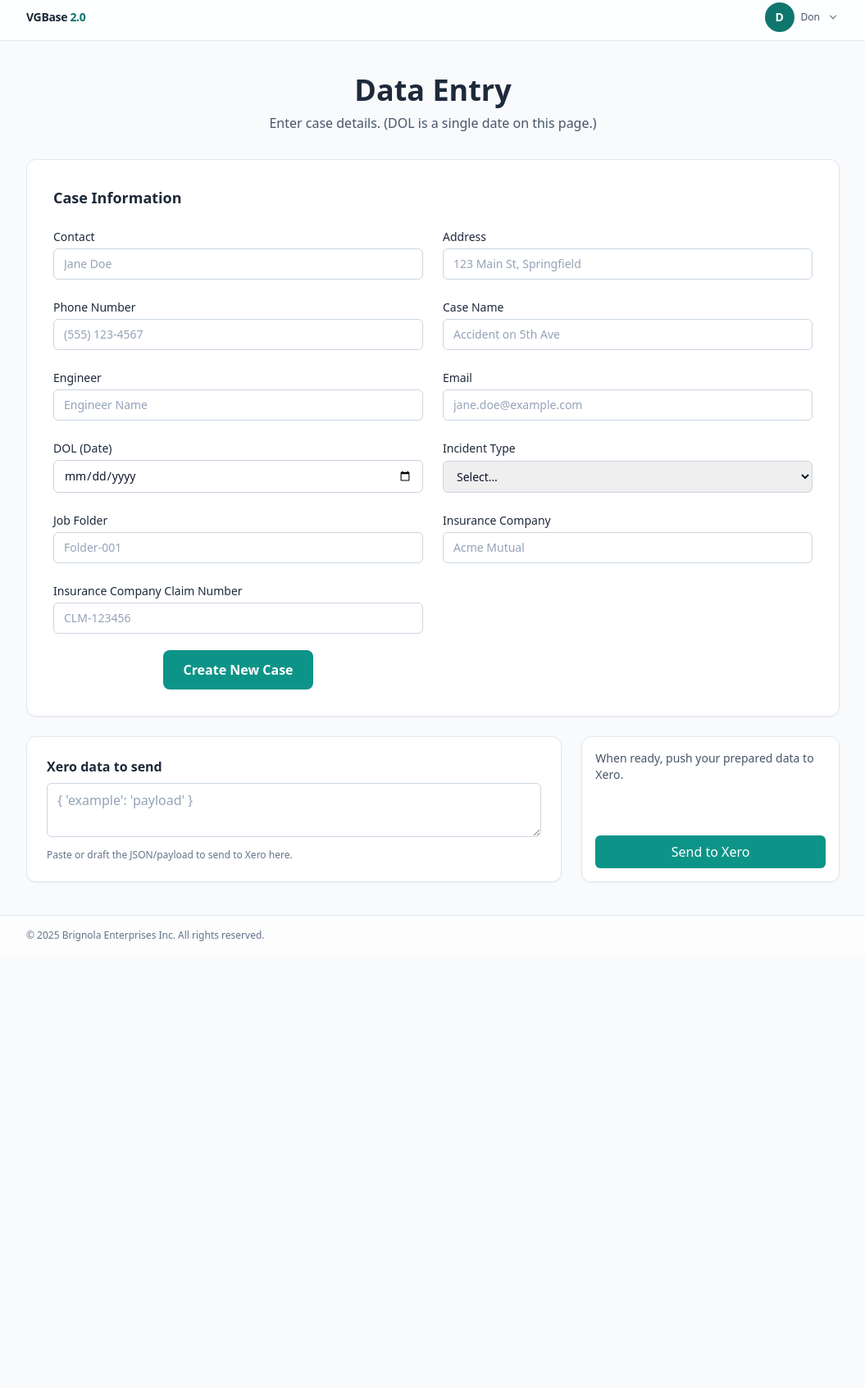
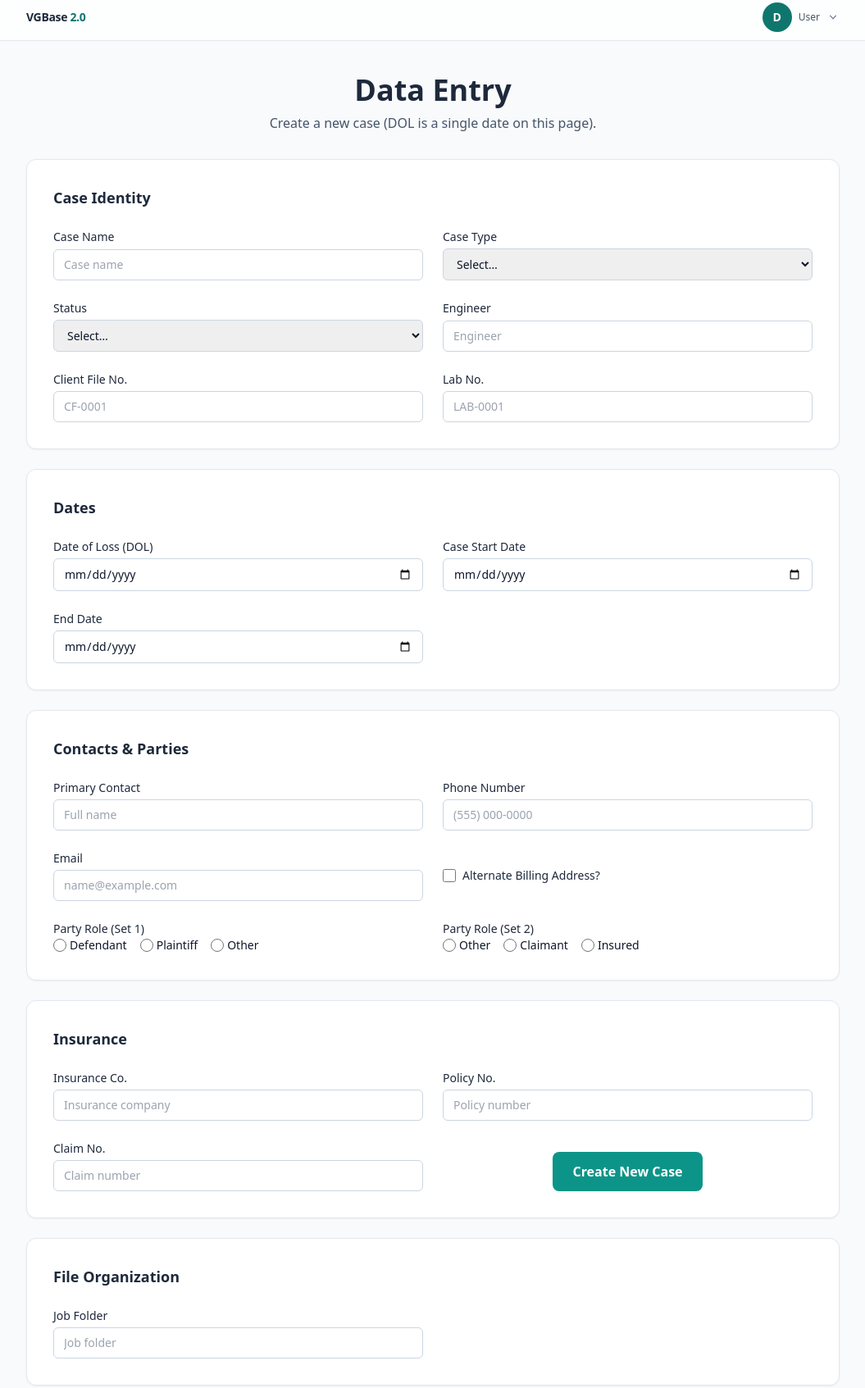
Before and after one commit to miles2912/vgbase_1, a plain HTML site: page entry.html in a window 1280 px wide. Shown: the part 7-1700 px from the top of the page at 82% size, without its empty margins (112-1167 px from the left). Before the commit the page ends 1172 px from the top, so only its background shows below. Drawn offline with nearby package versions, Linux system fonts and the light colour scheme.

Commit message:
Update entry.html

```diff
--- a/entry.html
+++ b/entry.html
@@ -7,36 +7,27 @@
     <script src="https://cdn.tailwindcss.com"></script>
   </head>
   <body class="bg-slate-50 text-slate-900 antialiased min-h-screen flex flex-col">
-    <!-- Top bar -->
+    <!-- Header with avatar and dropdown -->
     <header class="border-b border-slate-200 bg-white/70 backdrop-blur">
       <div class="mx-auto max-w-5xl px-4 h-14 flex items-center justify-between">
         <div class="text-sm font-semibold tracking-tight text-slate-800">
           VGBase <span class="text-teal-700">2.0</span>
         </div>
-
-        <!-- Profile / actions -->
         <div class="relative text-sm text-slate-700">
           <button id="profileBtn" class="flex items-center gap-2 cursor-pointer select-none" aria-haspopup="menu" aria-expanded="false">
             <div class="w-9 h-9 rounded-full bg-teal-700 text-white flex items-center justify-center font-bold">D</div>
-            <span class="hidden sm:inline text-xs text-slate-600">Don</span>
+            <span class="hidden sm:inline text-xs text-slate-600">User</span>
             <svg xmlns="http://www.w3.org/2000/svg" class="w-4 h-4 text-slate-500" viewBox="0 0 20 20" fill="currentColor" aria-hidden="true">
               <path fill-rule="evenodd" d="M5.23 7.21a.75.75 0 011.06.02L10 11.172l3.71-3.94a.75.75 0 011.08 1.04l-4.24 4.5a.75.75 0 01-1.08 0l-4.24-4.5a.75.75 0 01.02-1.06z" clip-rule="evenodd" />
             </svg>
           </button>
-
-          <!-- Dropdown menu -->
           <div id="profileMenu" class="absolute right-0 mt-2 w-56 bg-white border border-slate-200 rounded-md shadow-lg p-2 hidden" role="menu" aria-labelledby="profileBtn">
-            <div class="flex items-center justify-between px-2 py-1.5">
-              <span class="text-xs font-medium text-slate-600">Signed in as</span>
-              <span class="inline-flex items-center gap-1 rounded-full bg-teal-50 text-teal-700 border border-teal-200 px-2 py-0.5 text-xs">
-                <span class="w-1.5 h-1.5 rounded-full bg-teal-500"></span> Entry
-              </span>
-            </div>
+            <a href="/user.html" role="menuitem" class="block px-2 py-2 rounded-md hover:bg-slate-50">Go to Lookup (User)</a>
+            <a href="/admin.html" role="menuitem" class="block px-2 py-2 rounded-md hover:bg-slate-50">Go to Admin</a>
+            <a href="/entry.html" role="menuitem" class="block px-2 py-2 rounded-md hover:bg-slate-50">Go to Data Entry</a>
+            <a href="/reports.html" role="menuitem" class="block px-2 py-2 rounded-md hover:bg-slate-50">Go to Reports</a>
             <div class="my-2 h-px bg-slate-100"></div>
-            <a href="/user.html" role="menuitem" class="flex items-center gap-2 px-2 py-2 rounded-md hover:bg-slate-50">Go to Lookup (User)</a>
-            <a href="/admin.html" role="menuitem" class="flex items-center gap-2 px-2 py-2 rounded-md hover:bg-slate-50">Go to Admin</a>
-            <div class="my-2 h-px bg-slate-100"></div>
-            <a href="/index.html" role="menuitem" class="flex items-center gap-2 px-2 py-2 rounded-md hover:bg-slate-50 text-red-600 hover:text-red-700">Sign out to Login</a>
+            <a href="/index.html" role="menuitem" class="block px-2 py-2 rounded-md hover:bg-slate-50 text-red-600 hover:text-red-700">Sign out to Login</a>
           </div>
         </div>
       </div>
@@ -45,88 +36,173 @@
     <main class="w-full max-w-5xl mx-auto px-4 py-10 flex-1">
       <section class="mb-8">
         <h1 class="text-3xl md:text-4xl font-bold text-slate-800 text-center">Data Entry</h1>
-        <p class="text-center text-slate-600 mt-2">Enter case details. (DOL is a single date on this page.)</p>
+        <p class="text-center text-slate-600 mt-2">Create a new case (DOL is a single date on this page).</p>
       </section>
 
-      <!-- Data Entry Form -->
-      <section class="bg-white p-8 rounded-xl shadow-sm border border-slate-200">
-        <h2 class="text-lg font-semibold text-slate-800 mb-6">Case Information</h2>
-
+      <!-- Case Identity -->
+      <section class="bg-white p-8 rounded-xl shadow-sm border border-slate-200 mb-6">
+        <h2 class="text-lg font-semibold text-slate-800 mb-6">Case Identity</h2>
         <form class="grid grid-cols-1 md:grid-cols-2 gap-6">
           <label class="grid gap-1 text-sm">
-            <span class="font-medium text-slate-800">Contact</span>
-            <input type="text" class="border border-slate-300 rounded-md px-3 py-2 focus:outline-none focus:ring-1 focus:ring-teal-600 focus:border-teal-600 placeholder:text-slate-400" placeholder="Jane Doe" />
+            <span class="font-medium text-slate-800">Case Name</span>
+            <input type="text" class="border border-slate-300 rounded-md px-3 py-2" placeholder="Case name" />
           </label>
-
           <label class="grid gap-1 text-sm">
-            <span class="font-medium text-slate-800">Address</span>
-            <input type="text" class="border border-slate-300 rounded-md px-3 py-2 focus:outline-none focus:ring-1 focus:ring-teal-600 focus:border-teal-600 placeholder:text-slate-400" placeholder="123 Main St, Springfield" />
-          </label>
-
-          <label class="grid gap-1 text-sm">
-            <span class="font-medium text-slate-800">Phone Number</span>
-            <input type="tel" class="border border-slate-300 rounded-md px-3 py-2 focus:outline-none focus:ring-1 focus:ring-teal-600 focus-border-teal-600 placeholder:text-slate-400" placeholder="(555) 123-4567" />
-          </label>
-
-          <label class="grid gap-1 text-sm">
-            <span class="font-medium text-slate-800">Case Name</span>
-            <input type="text" class="border border-slate-300 rounded-md px-3 py-2 focus:outline-none focus:ring-1 focus:ring-teal-600 focus-border-teal-600 placeholder:text-slate-400" placeholder="Accident on 5th Ave" />
-          </label>
-
-          <label class="grid gap-1 text-sm">
-            <span class="font-medium text-slate-800">Engineer</span>
-            <input type="text" class="border border-slate-300 rounded-md px-3 py-2 focus:outline-none focus:ring-1 focus:ring-teal-600 focus-border-teal-600 placeholder:text-slate-400" placeholder="Engineer Name" />
-          </label>
-
-          <label class="grid gap-1 text-sm">
-            <span class="font-medium text-slate-800">Email</span>
-            <input type="email" class="border border-slate-300 rounded-md px-3 py-2 focus:outline-none focus:ring-1 focus:ring-teal-600 focus-border-teal-600 placeholder:text-slate-400" placeholder="jane.doe@example.com" />
-          </label>
-
-          <label class="grid gap-1 text-sm">
-            <span class="font-medium text-slate-800">DOL (Date)</span>
-            <input type="date" class="border border-slate-300 rounded-md px-3 py-2 focus:outline-none focus:ring-1 focus:ring-teal-600 focus-border-teal-600" />
-          </label>
-
-          <label class="grid gap-1 text-sm">
-            <span class="font-medium text-slate-800">Incident Type</span>
-            <select class="border border-slate-300 rounded-md px-3 py-2 focus:outline-none focus:ring-1 focus:ring-teal-600 focus-border-teal-600">
+            <span class="font-medium text-slate-800">Case Type</span>
+            <select class="border border-slate-300 rounded-md px-3 py-2">
               <option value="">Select…</option>
-              <option>Theft</option>
-              <option>Accident</option>
-              <option>Civil</option>
-              <option>Criminal</option>
+              <option>Type A</option>
+              <option>Type B</option>
               <option>Other</option>
             </select>
           </label>
-
-          <!-- Job Folder and Insurance Company side by side -->
           <label class="grid gap-1 text-sm">
-            <span class="font-medium text-slate-800">Job Folder</span>
-            <input type="text" class="border border-slate-300 rounded-md px-3 py-2 focus:outline-none focus:ring-1 focus:ring-teal-600 focus-border-teal-600 placeholder:text-slate-400" placeholder="Folder-001" />
+            <span class="font-medium text-slate-800">Status</span>
+            <select class="border border-slate-300 rounded-md px-3 py-2">
+              <option value="">Select…</option>
+              <option>Open</option>
+              <option>In Progress</option>
+              <option>Closed</option>
+            </select>
           </label>
-
           <label class="grid gap-1 text-sm">
-            <span class="font-medium text-slate-800">Insurance Company</span>
-            <input type="text" class="border border-slate-300 rounded-md px-3 py-2 focus:outline-none focus:ring-1 focus:ring-teal-600 focus-border-teal-600 placeholder:text-slate-400" placeholder="Acme Mutual" />
+            <span class="font-medium text-slate-800">Engineer</span>
+            <input type="text" class="border border-slate-300 rounded-md px-3 py-2" placeholder="Engineer" />
           </label>
-
-          <!-- Insurance Claim Number same width as above fields -->
           <label class="grid gap-1 text-sm">
-            <span class="font-medium text-slate-800">Insurance Company Claim Number</span>
-            <input type="text" class="border border-slate-300 rounded-md px-3 py-2 focus:outline-none focus:ring-1 focus:ring-teal-600 focus-border-teal-600 placeholder:text-slate-400" placeholder="CLM-123456" />
-            <div class="flex justify-center mt-4">
-              <button type="button" class="rounded-lg bg-teal-600 text-white px-6 py-3 text-base font-semibold hover:bg-teal-700">Create New Case</button>
-            </div>
+            <span class="font-medium text-slate-800">Client File No.</span>
+            <input type="text" class="border border-slate-300 rounded-md px-3 py-2" placeholder="CF-0001" />
+          </label>
+          <label class="grid gap-1 text-sm">
+            <span class="font-medium text-slate-800">Lab No.</span>
+            <input type="text" class="border border-slate-300 rounded-md px-3 py-2" placeholder="LAB-0001" />
           </label>
         </form>
       </section>
 
-      <!-- Xero data textarea smaller (~65px tall) + right-side send button -->
+      <!-- Dates -->
+      <section class="bg-white p-8 rounded-xl shadow-sm border border-slate-200 mb-6">
+        <h2 class="text-lg font-semibold text-slate-800 mb-6">Dates</h2>
+        <form class="grid grid-cols-1 md:grid-cols-2 gap-6">
+          <label class="grid gap-1 text-sm">
+            <span class="font-medium text-slate-800">Date of Loss (DOL)</span>
+            <input type="date" class="border border-slate-300 rounded-md px-3 py-2" />
+          </label>
+          <label class="grid gap-1 text-sm">
+            <span class="font-medium text-slate-800">Case Start Date</span>
+            <input type="date" class="border border-slate-300 rounded-md px-3 py-2" />
+          </label>
+          <label class="grid gap-1 text-sm">
+            <span class="font-medium text-slate-800">End Date</span>
+            <input type="date" class="border border-slate-300 rounded-md px-3 py-2" />
+          </label>
+        </form>
+      </section>
+
+      <!-- Contacts & Parties -->
+      <section class="bg-white p-8 rounded-xl shadow-sm border border-slate-200 mb-6">
+        <h2 class="text-lg font-semibold text-slate-800 mb-6">Contacts & Parties</h2>
+        <form class="grid grid-cols-1 md:grid-cols-2 gap-6">
+          <label class="grid gap-1 text-sm">
+            <span class="font-medium text-slate-800">Primary Contact</span>
+            <input type="text" class="border border-slate-300 rounded-md px-3 py-2" placeholder="Full name" />
+          </label>
+          <label class="grid gap-1 text-sm">
+            <span class="font-medium text-slate-800">Phone Number</span>
+            <input type="tel" class="border border-slate-300 rounded-md px-3 py-2" placeholder="(555) 000-0000" />
+          </label>
+          <label class="grid gap-1 text-sm">
+            <span class="font-medium text-slate-800">Email</span>
+            <input type="email" class="border border-slate-300 rounded-md px-3 py-2" placeholder="name@example.com" />
+          </label>
+          <div class="flex items-center gap-2 text-sm">
+            <input id="alt-billing" type="checkbox" class="w-4 h-4 rounded border-slate-300 text-teal-700" />
+            <label for="alt-billing" class="font-medium text-slate-800">Alternate Billing Address?</label>
+          </div>
+
+          <fieldset class="grid gap-2 text-sm">
+            <legend class="font-medium text-slate-800">Party Role (Set 1)</legend>
+            <div class="flex items-center gap-4">
+              <label class="inline-flex items-center gap-1"><input type="radio" name="party1" class="w-4 h-4" /> <span>Defendant</span></label>
+              <label class="inline-flex items-center gap-1"><input type="radio" name="party1" class="w-4 h-4" /> <span>Plaintiff</span></label>
+              <label class="inline-flex items-center gap-1"><input type="radio" name="party1" class="w-4 h-4" /> <span>Other</span></label>
+            </div>
+          </fieldset>
+
+          <fieldset class="grid gap-2 text-sm">
+            <legend class="font-medium text-slate-800">Party Role (Set 2)</legend>
+            <div class="flex items-center gap-4">
+              <label class="inline-flex items-center gap-1"><input type="radio" name="party2" class="w-4 h-4" /> <span>Other</span></label>
+              <label class="inline-flex items-center gap-1"><input type="radio" name="party2" class="w-4 h-4" /> <span>Claimant</span></label>
+              <label class="inline-flex items-center gap-1"><input type="radio" name="party2" class="w-4 h-4" /> <span>Insured</span></label>
+            </div>
+          </fieldset>
+        </form>
+      </section>
+
+      <!-- Insurance -->
+      <section class="bg-white p-8 rounded-xl shadow-sm border border-slate-200 mb-6">
+        <h2 class="text-lg font-semibold text-slate-800 mb-6">Insurance</h2>
+        <form class="grid grid-cols-1 md:grid-cols-2 gap-6">
+          <label class="grid gap-1 text-sm">
+            <span class="font-medium text-slate-800">Insurance Co.</span>
+            <input type="text" class="border border-slate-300 rounded-md px-3 py-2" placeholder="Insurance company" />
+          </label>
+          <label class="grid gap-1 text-sm">
+            <span class="font-medium text-slate-800">Policy No.</span>
+            <input type="text" class="border border-slate-300 rounded-md px-3 py-2" placeholder="Policy number" />
+          </label>
+          <label class="grid gap-1 text-sm">
+            <span class="font-medium text-slate-800">Claim No.</span>
+            <input type="text" class="border border-slate-300 rounded-md px-3 py-2" placeholder="Claim number" />
+          </label>
+          <div class="flex items-end">
+            <button type="button" class="rounded-lg bg-teal-600 text-white px-6 py-3 text-base font-semibold hover:bg-teal-700 mx-auto">Create New Case</button>
+          </div>
+        </form>
+      </section>
+
+      <!-- File Organization -->
+      <section class="bg-white p-8 rounded-xl shadow-sm border border-slate-200 mb-6">
+        <h2 class="text-lg font-semibold text-slate-800 mb-6">File Organization</h2>
+        <form class="grid grid-cols-1 md:grid-cols-2 gap-6">
+          <label class="grid gap-1 text-sm">
+            <span class="font-medium text-slate-800">Job Folder</span>
+            <input type="text" class="border border-slate-300 rounded-md px-3 py-2" placeholder="Job folder" />
+          </label>
+        </form>
+      </section>
+
+      <!-- Timeline -->
+      <section class="bg-white p-8 rounded-xl shadow-sm border border-slate-200 mb-6">
+        <h2 class="text-lg font-semibold text-slate-800 mb-4">Timeline</h2>
+        <div class="overflow-x-auto">
+          <table class="min-w-full border border-slate-200 rounded-lg overflow-hidden text-sm">
+            <thead class="bg-slate-50 text-left text-slate-600">
+              <tr>
+                <th class="px-3 py-2 border-b border-slate-200">Date/Time</th>
+                <th class="px-3 py-2 border-b border-slate-200">Action</th>
+                <th class="px-3 py-2 border-b border-slate-200">Doc ID No</th>
+                <th class="px-3 py-2 border-b border-slate-200">Notes</th>
+              </tr>
+            </thead>
+            <tbody>
+              <tr class="odd:bg-white even:bg-slate-50">
+                <td class="px-3 py-2 border-b border-slate-100">—</td>
+                <td class="px-3 py-2 border-b border-slate-100">—</td>
+                <td class="px-3 py-2 border-b border-slate-100">—</td>
+                <td class="px-3 py-2 border-b border-slate-100">—</td>
+              </tr>
+            </tbody>
+          </table>
+        </div>
+      </section>
+
+      <!-- Xero -->
       <section class="mt-6 grid grid-cols-1 md:grid-cols-3 gap-6">
         <div class="md:col-span-2 bg-white p-6 rounded-xl shadow-sm border border-slate-200">
           <h3 class="text-base font-semibold text-slate-800 mb-2">Xero data to send</h3>
-          <textarea class="w-full min-h-[65px] border border-slate-300 rounded-md px-3 py-2 focus:outline-none focus:ring-1 focus:ring-teal-600 focus-border-teal-600 placeholder:text-slate-400" placeholder="{ 'example': 'payload' }"></textarea>
+          <textarea class="w-full min-h-[65px] border border-slate-300 rounded-md px-3 py-2" placeholder="{ 'example': 'payload' }"></textarea>
           <p class="mt-2 text-xs text-slate-500">Paste or draft the JSON/payload to send to Xero here.</p>
         </div>
         <div class="bg-white p-4 rounded-xl shadow-sm border border-slate-200 flex flex-col items-stretch justify-between">
@@ -137,9 +213,7 @@
     </main>
 
     <footer class="border-t border-slate-200 bg-white/70">
-      <div class="mx-auto max-w-5xl px-4 py-4 text-xs text-slate-500">
-        © 2025 Brignola Enterprises Inc. All rights reserved.
-      </div>
+      <div class="mx-auto max-w-5xl px-4 py-4 text-xs text-slate-500">© 2025 Brignola Enterprises Inc. All rights reserved.</div>
     </footer>
 
     <script>
```
